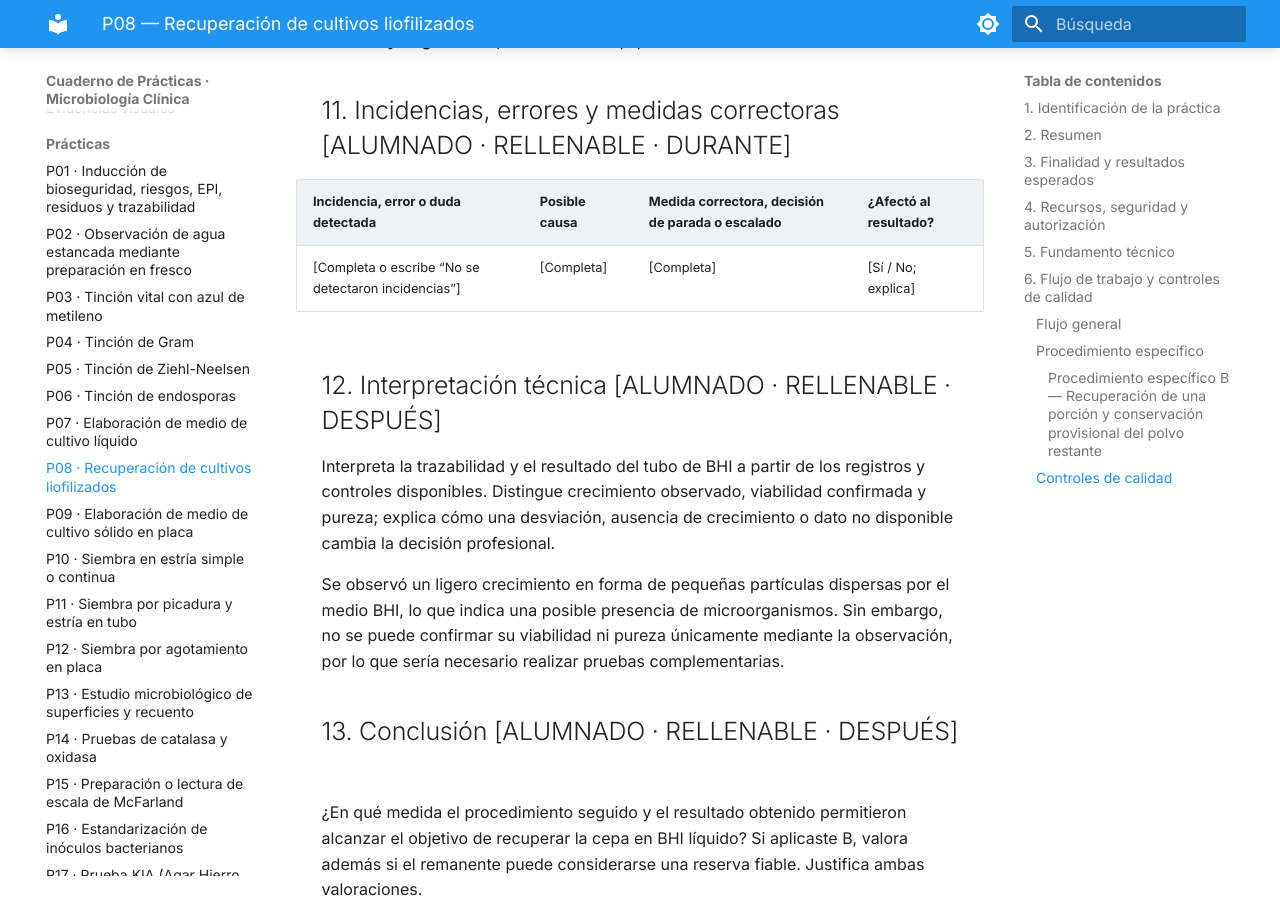
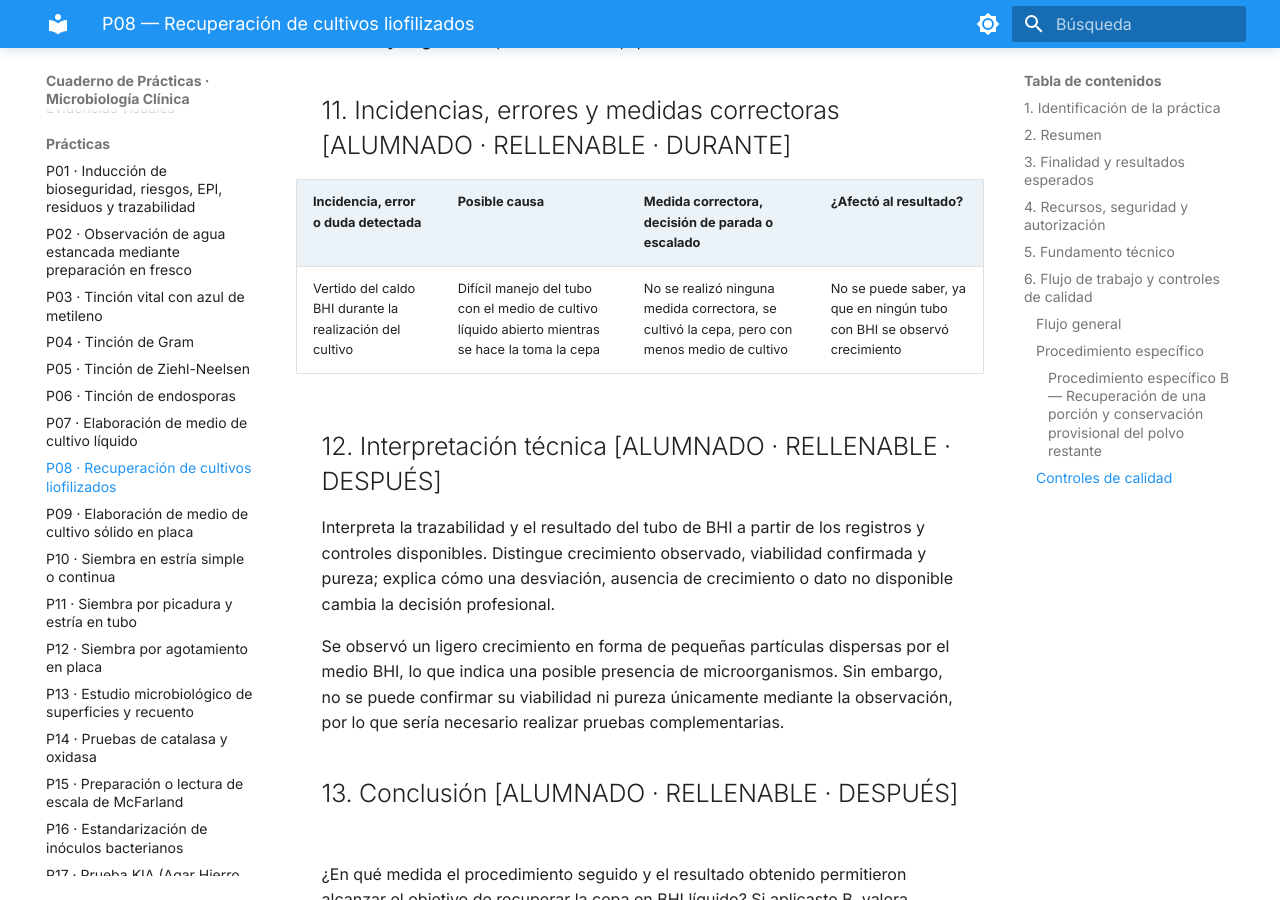
Before and after one commit to Rebeca-hubb/Cuaderno-Pr-cticas-Microbiolog-a-Rebeca-Vicho-, an MkDocs documentation site: the page built from docs/practicas/P08_Recuperacion_de_liofilizados.md, in a window 1280 px wide and 900 px high, scrolled down 16857 px. Built offline with MkDocs 1.6.1 and Material for MkDocs 9.7.7, drawn with Linux system fonts in a browser that asks for light colours; some of the changed text lies outside the part shown.

Commit message:
Update P08_Recuperacion_de_liofilizados.md

```diff
--- a/docs/practicas/P08_Recuperacion_de_liofilizados.md
+++ b/docs/practicas/P08_Recuperacion_de_liofilizados.md
@@ -221,7 +221,7 @@ Registra datos de la ejecución real o indica si la actividad se detuvo antes de
 
 | Incidencia, error o duda detectada | Posible causa | Medida correctora, decisión de parada o escalado | ¿Afectó al resultado? |
 |---|---|---|---|
-| [Completa o escribe “No se detectaron incidencias”] | [Completa] | [Completa] | [Sí / No; explica] |
+| Vertido del caldo BHI durante la realización del cultivo | Difícil manejo del tubo con el medio de cultivo líquido abierto mientras se hace la toma la cepa | No se realizó ninguna medida correctora, se cultivó la cepa, pero con menos medio de cultivo | No se puede saber, ya que en ningún tubo con BHI se observó crecimiento |
 
 ## 12. Interpretación técnica [ALUMNADO · RELLENABLE · DESPUÉS]
 
```
Also changed, not shown: other parts of docs/practicas/P08_Recuperacion_de_liofilizados.md (+1 -1 lines).
